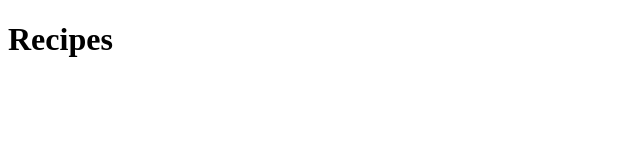
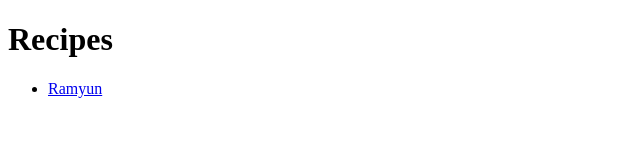
Before and after one commit to tristan2780/recipes, a plain HTML site: page index.html in a window 1280 px wide. Shown: the full height of the page, 0-640 px from the left. Drawn offline with Linux system fonts and the light colour scheme.

Commit message:
Link to recipes

```diff
--- a/index.html
+++ b/index.html
@@ -6,5 +6,8 @@
     </head>
     <body>
         <h1>Recipes</h1>
+        <ul>
+            <li><a href="./recipes/ramyun.html">Ramyun</a></li>
+        </ul>
     </body>
 </html>
```
